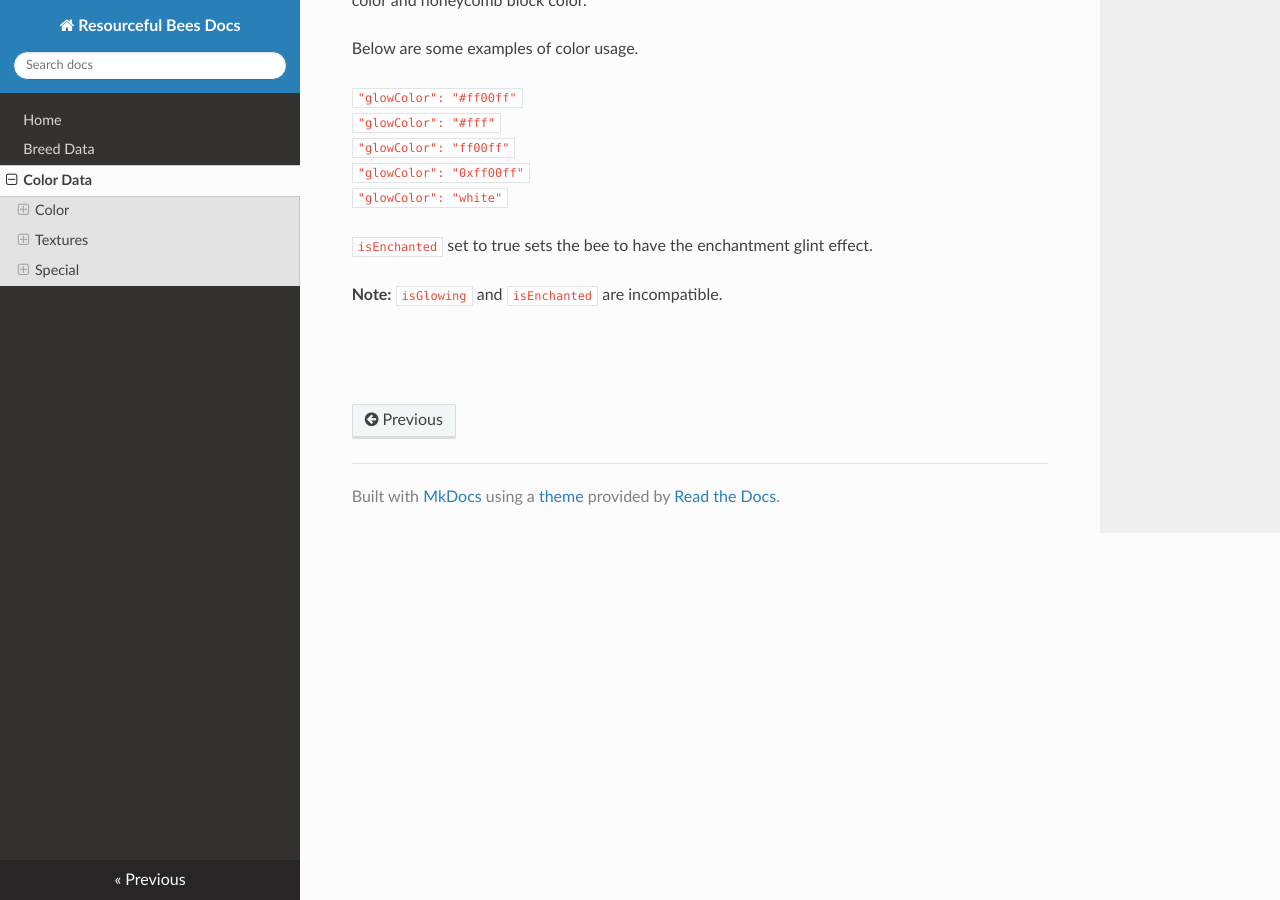
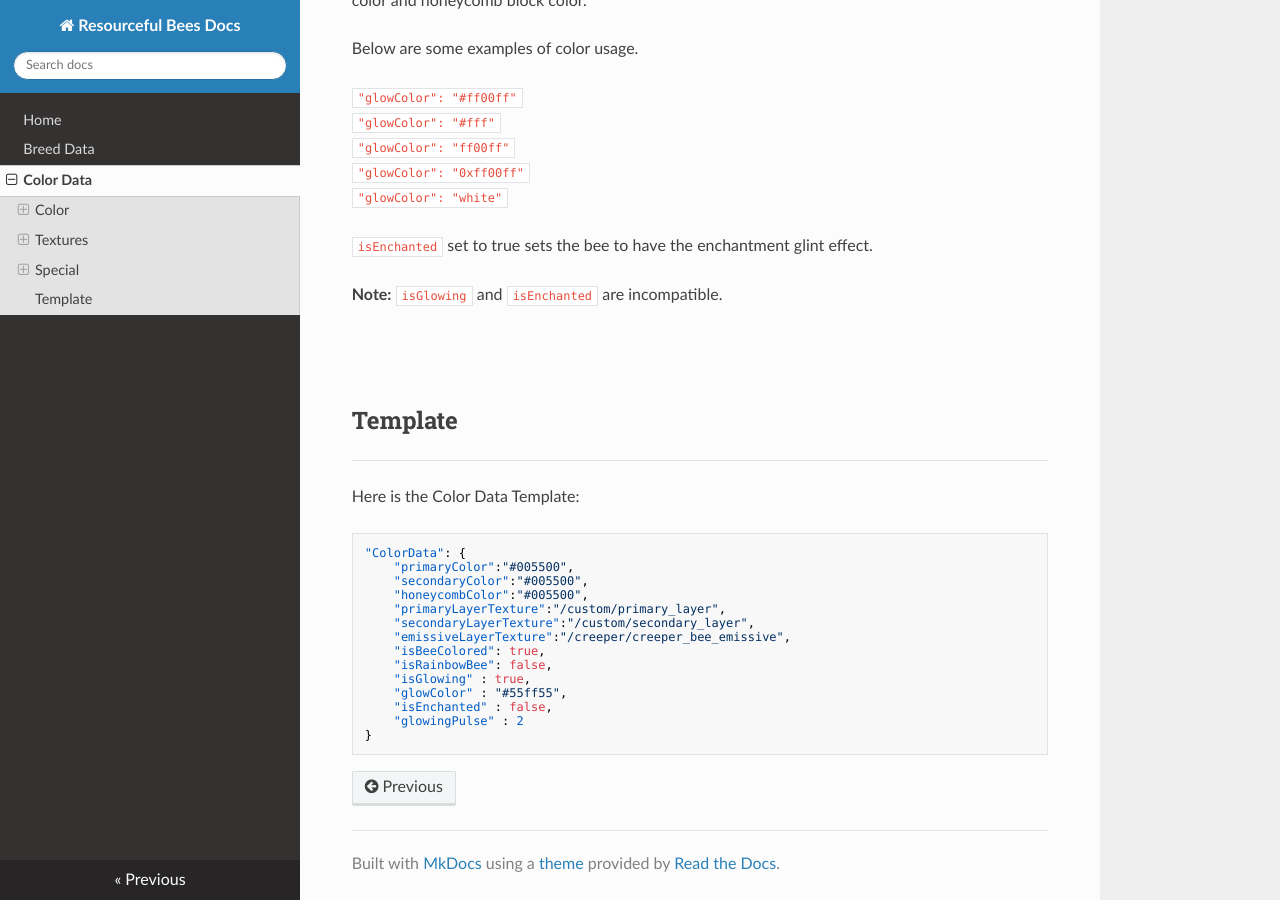
Before and after one commit to Team-Resourceful/ResourcefulBeesDocs, an MkDocs documentation site: the page built from docs/bee_data/color_data.md, in a window 1280 px wide and 900 px high, scrolled down 2698 px. Built offline with MkDocs 1.6.1, drawn with Linux system fonts in a browser that asks for light colours; nearby versions of some CDN libraries.

Commit message:
docs/bee_data/color_data.md updated from https://stackedit.io/

````diff
--- a/docs/bee_data/color_data.md
+++ b/docs/bee_data/color_data.md
@@ -48,7 +48,7 @@ Below are some examples of color usage.
 <br>
 <br>
 
-## Textures
+## **Textures**
 ***
 
 ### **Primary & Secondary layer textures** (Optional)
@@ -98,7 +98,27 @@ Below are some examples of color usage.
 <br>
 <br>
 
+## **Template**
+***
 
+Here is the Color Data Template:
+
+```json
+"ColorData": {
+	"primaryColor":"#005500",
+	"secondaryColor":"#005500",
+	"honeycombColor":"#005500",
+	"primaryLayerTexture":"/custom/primary_layer",
+	"secondaryLayerTexture":"/custom/secondary_layer",
+	"emissiveLayerTexture":"/creeper/creeper_bee_emissive",
+	"isBeeColored": true,
+	"isRainbowBee": false,
+	"isGlowing" : true,
+	"glowColor" : "#55ff55",
+	"isEnchanted" : false,
+	"glowingPulse" : 2
+}
+```
 <!--stackedit_data:
-eyJoaXN0b3J5IjpbMTAxNTI2NDE2NCwzMjY2NDQ3NjBdfQ==
+eyJoaXN0b3J5IjpbLTQ1OTMyNzgzMywzMjY2NDQ3NjBdfQ==
 -->
````
